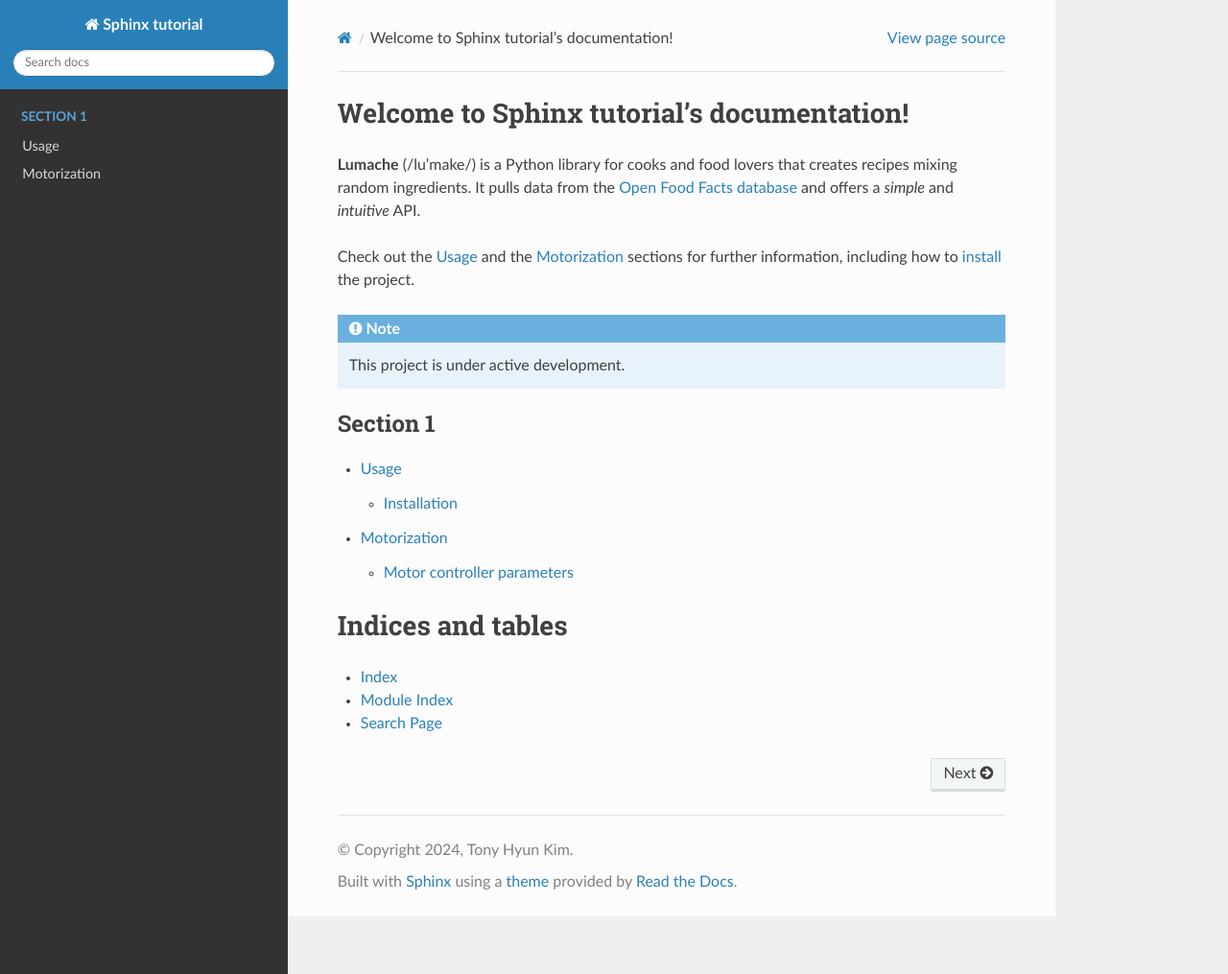
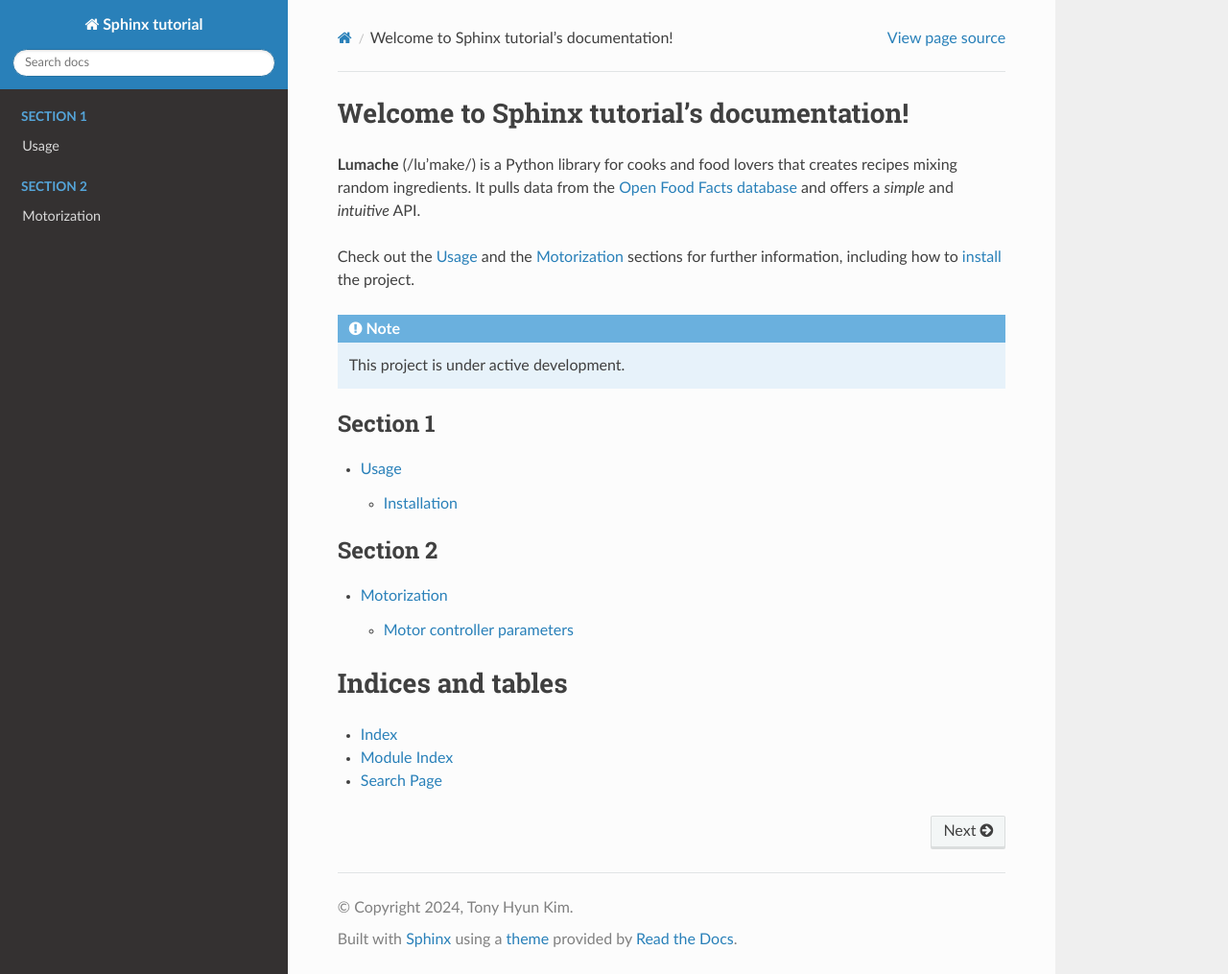
Before and after one commit to kimtonyhyun/sphinx-tutorial, a Sphinx documentation site: the page built from docs/source/index.rst, in a window 1280 px wide and 1015 px high. Shown: the whole window at 96% size. Built offline with Sphinx 7.4.7 and the Read the Docs theme 2.0.0, drawn with Linux system fonts in a browser that asks for light colours.

Commit message:
Two tocs

```diff
--- a/docs/source/index.rst
+++ b/docs/source/index.rst
@@ -18,6 +18,11 @@ Check out the :doc:`usage` and the :doc:`motorization` sections for further info
    :caption: Section 1
 
    usage
+
+.. toctree::
+   :maxdepth: 2
+   :caption: Section 2
+
    motorization
 
 Indices and tables
```
